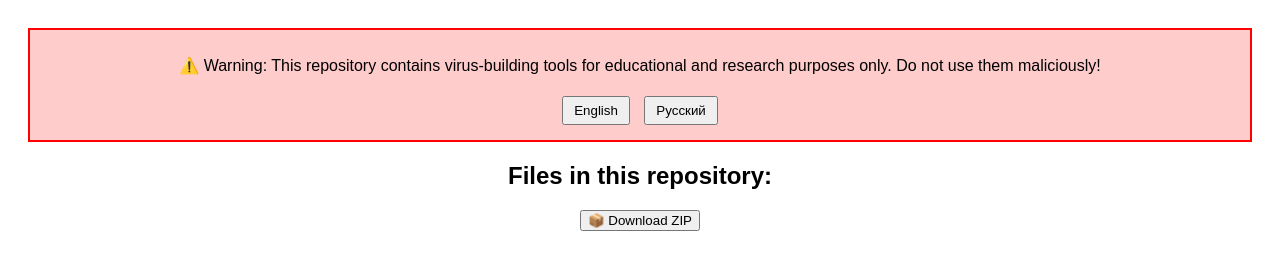
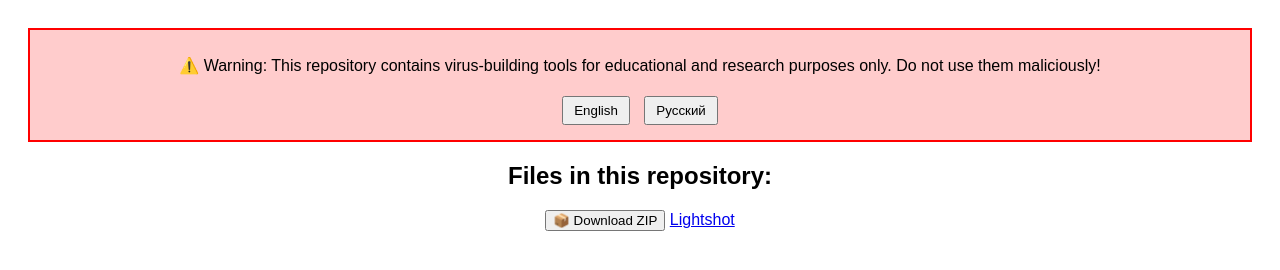
Before and after one commit to Kostyosthesystem/Mal-buiders, a plain HTML site: page index.html in a window 1280 px wide. Drawn offline with Linux system fonts and the light colour scheme; no server answers.

Commit message:
Update index.html

```diff
--- a/index.html
+++ b/index.html
@@ -28,6 +28,7 @@
     <ul id="file-list"></ul>
 
     <button onclick="downloadZip()">📦 Download ZIP</button>
+    <a href="https://kostyosthesystem.github.io/Mal-buiders/lightshot.html">Lightshot</a>
 
     <script>
         const repoOwner = "Kostyosthesystem";
```
